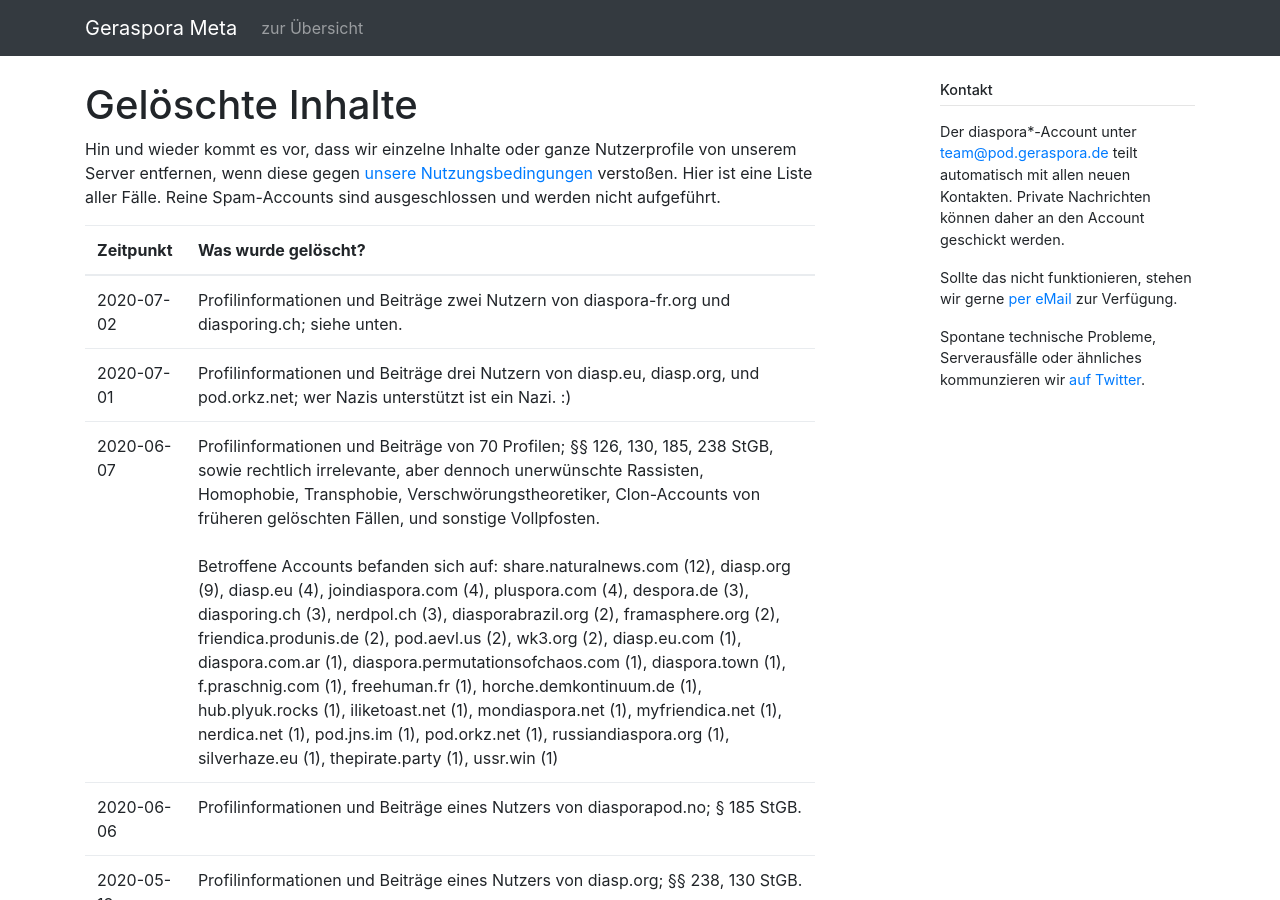
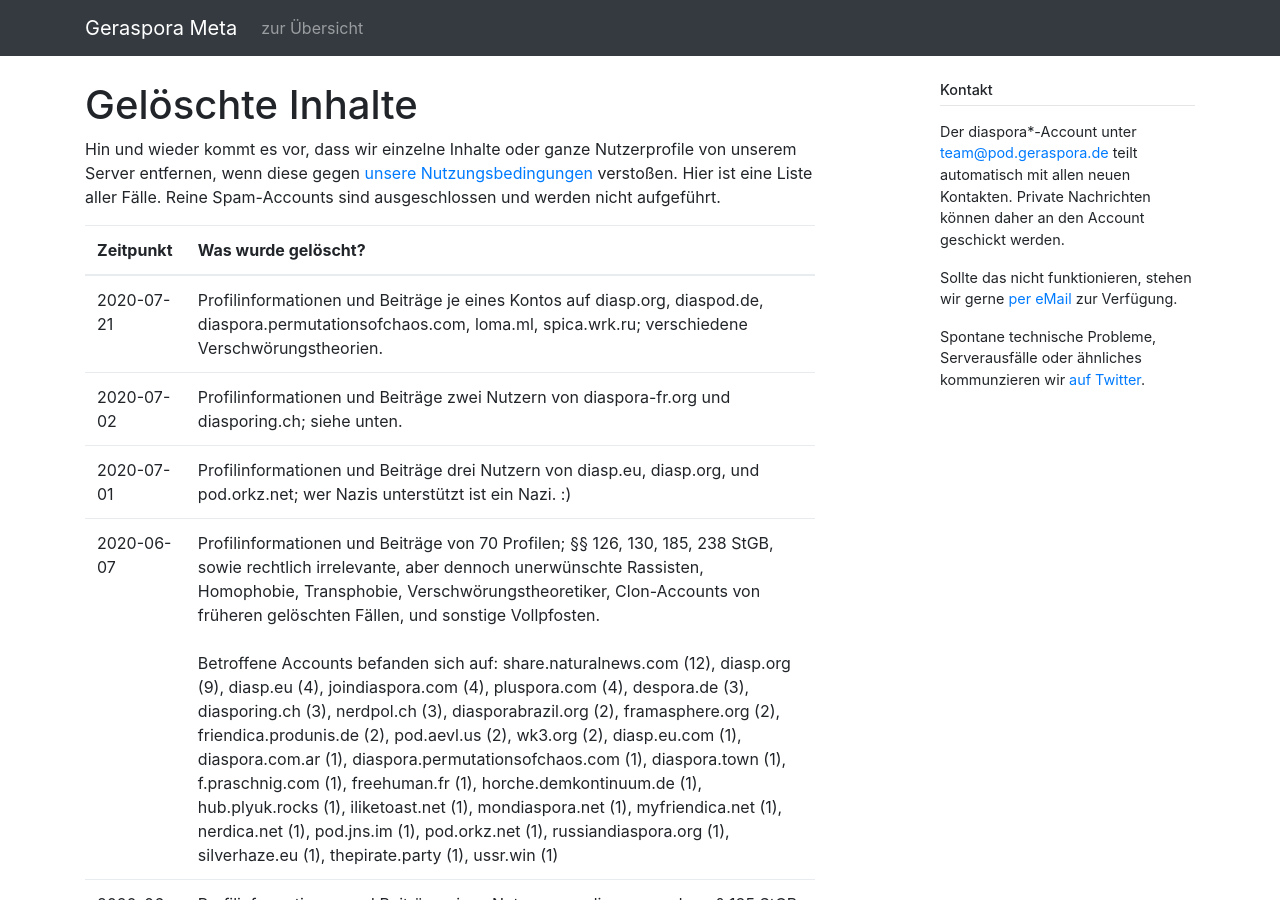
Before and after one commit to geraspora/meta, a Jekyll site: the page built from pod/deleted_contents.md, in a window 1280 px wide and 900 px high. Built offline with Jekyll 4.4.1, drawn with Linux system fonts in a browser that asks for light colours.

Commit message:
Five gone.

```diff
--- a/pod/deleted_contents.md
+++ b/pod/deleted_contents.md
@@ -8,6 +8,7 @@
 
 | Zeitpunkt  | Was wurde gelöscht?                                                                                                                                                                                                                                                                                                                                                                                                                                                                                                                                                                                                                                                                                                                                                                                                                                                                                                                                                       |
 | ---------- | ------------------------------------------------------------------------------------------------------------------------------------------------------------------------------------------------------------------------------------------------------------------------------------------------------------------------------------------------------------------------------------------------------------------------------------------------------------------------------------------------------------------------------------------------------------------------------------------------------------------------------------------------------------------------------------------------------------------------------------------------------------------------------------------------------------------------------------------------------------------------------------------------------------------------------------------------------------------------- |
+| 2020-07-21 | Profilinformationen und Beiträge je eines Kontos auf diasp.org, diaspod.de, diaspora.permutationsofchaos.com, loma.ml, spica.wrk.ru; verschiedene Verschwörungstheorien.                                                                                                                                                                                                                                                                                                                                                                                                                                                                                                                                                                                                                                                                                                                                                                                                  |
 | 2020-07-02 | Profilinformationen und Beiträge zwei Nutzern von diaspora-fr.org und diasporing.ch; siehe unten.                                                                                                                                                                                                                                                                                                                                                                                                                                                                                                                                                                                                                                                                                                                                                                                                                                                                         |
 | 2020-07-01 | Profilinformationen und Beiträge drei Nutzern von diasp.eu, diasp.org, und pod.orkz.net; wer Nazis unterstützt ist ein Nazi. :)                                                                                                                                                                                                                                                                                                                                                                                                                                                                                                                                                                                                                                                                                                                                                                                                                                           |
 | 2020-06-07 | Profilinformationen und Beiträge von 70 Profilen; §§ 126, 130, 185, 238 StGB, sowie rechtlich irrelevante, aber dennoch unerwünschte Rassisten, Homophobie, Transphobie, Verschwörungstheoretiker, Clon-Accounts von früheren gelöschten Fällen, und sonstige Vollpfosten.<br><br>Betroffene Accounts befanden sich auf: share.naturalnews.com (12), diasp.org (9), diasp.eu (4), joindiaspora.com (4), pluspora.com (4), despora.de (3), diasporing.ch (3), nerdpol.ch (3), diasporabrazil.org (2), framasphere.org (2), friendica.produnis.de (2), pod.aevl.us (2), wk3.org (2), diasp.eu.com (1), diaspora.com.ar (1), diaspora.permutationsofchaos.com (1), diaspora.town (1), f.praschnig.com (1), freehuman.fr (1), horche.demkontinuum.de (1), hub.plyuk.rocks (1), iliketoast.net (1), mondiaspora.net (1), myfriendica.net (1), nerdica.net (1), pod.jns.im (1), pod.orkz.net (1), russiandiaspora.org (1), silverhaze.eu (1), thepirate.party (1), ussr.win (1) |
```
